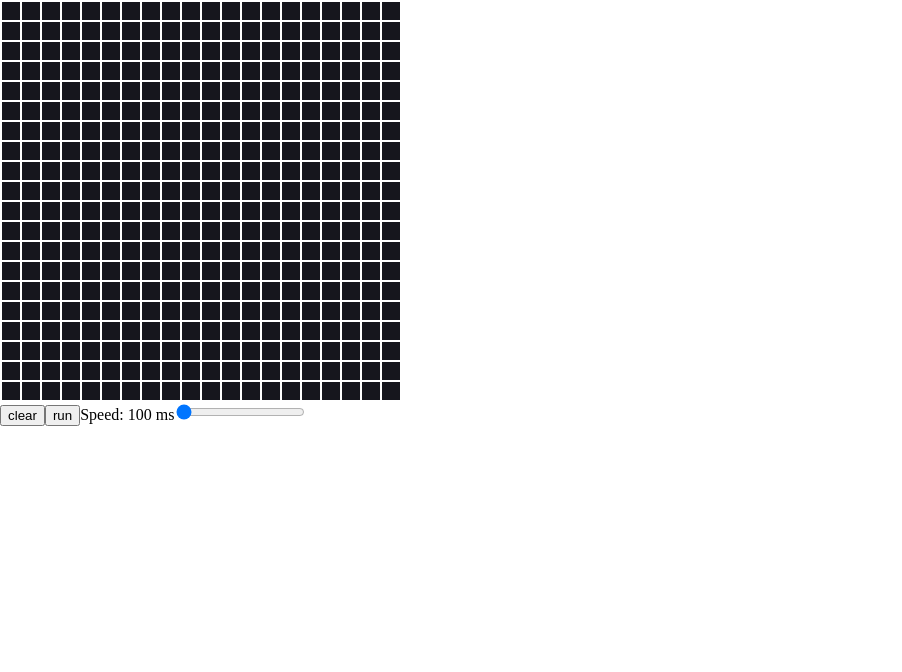
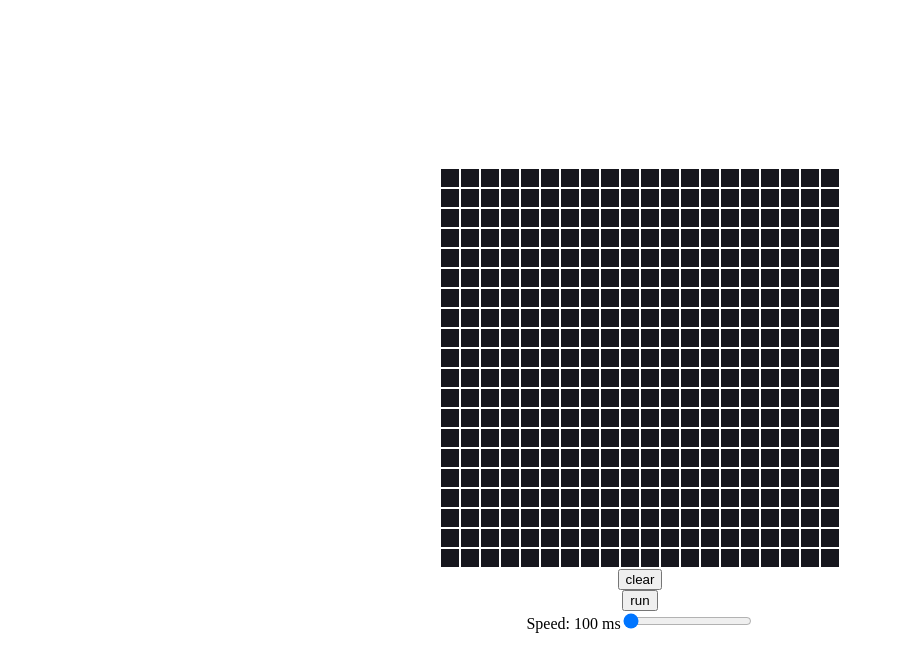
Before and after one commit to PetarSimonovic/tick, a React (Vite) app: page / in a window 1280 px wide. Shown: the top 672 px of the page, without its empty margins (0-902 px from the left). Built offline with nearby package versions, Linux system fonts and the light colour scheme.

Commit message:
Css tweaks

```diff
--- a/src/index.css
+++ b/src/index.css
@@ -1,17 +1,24 @@
 html,
 body,
-#root,
-.canvas-container {
+#root {
   height: 100%;
   width: 100%;
   margin: 0;
   padding: 0;
+}
+#root {
+  display: flex;
+  flex-direction: column;
+  align-items: center;
+  justify-content: center;
 }
 
 .canvas-container {
   display: flex;
   align-items: center;
   justify-content: center;
-  height: 70vh; /* Full viewport height */
-  width: 70vw; /* Full viewport width */
+  height: 70vh;
+  width: 70vw;
+  margin: 0;
+  padding: 0;
 }
```
